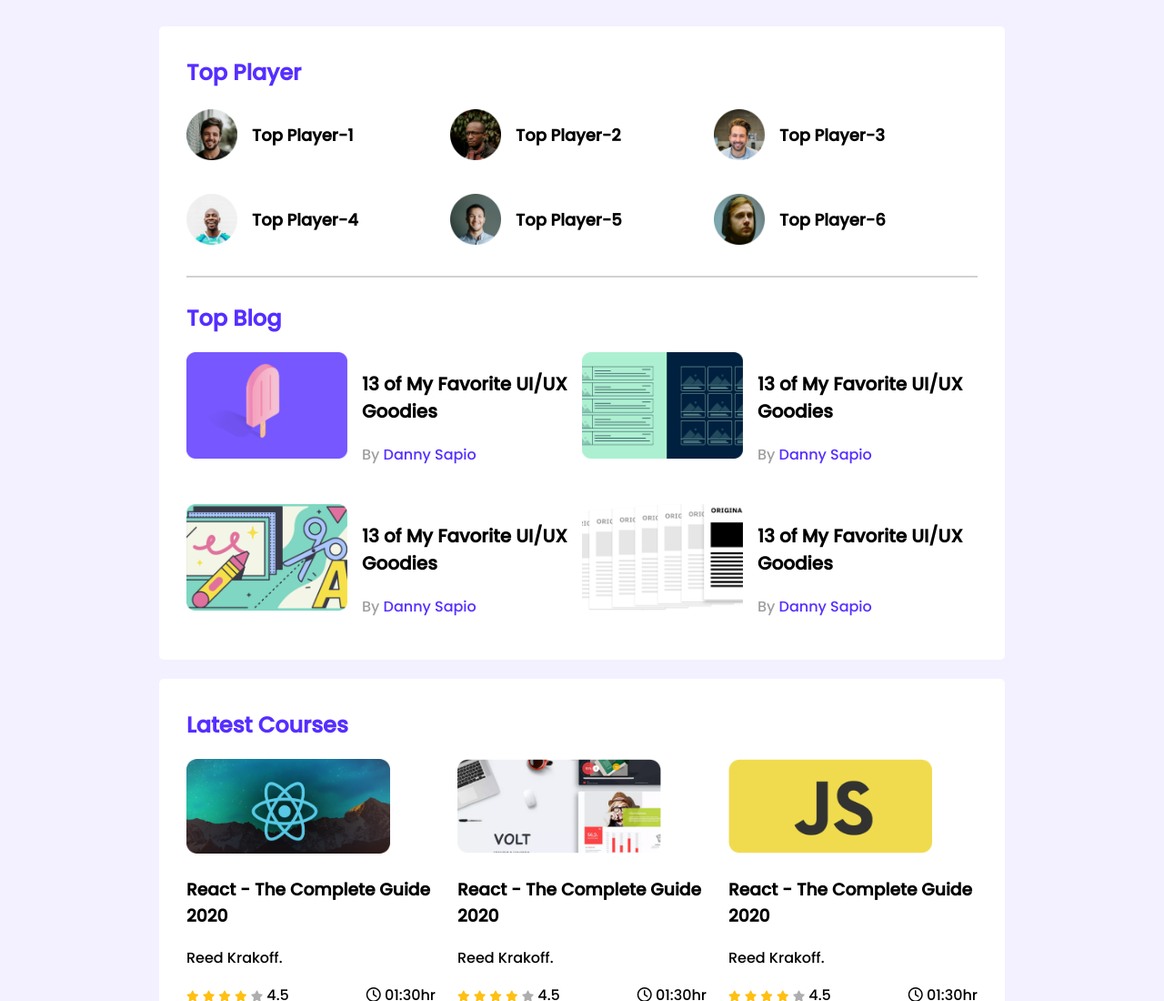
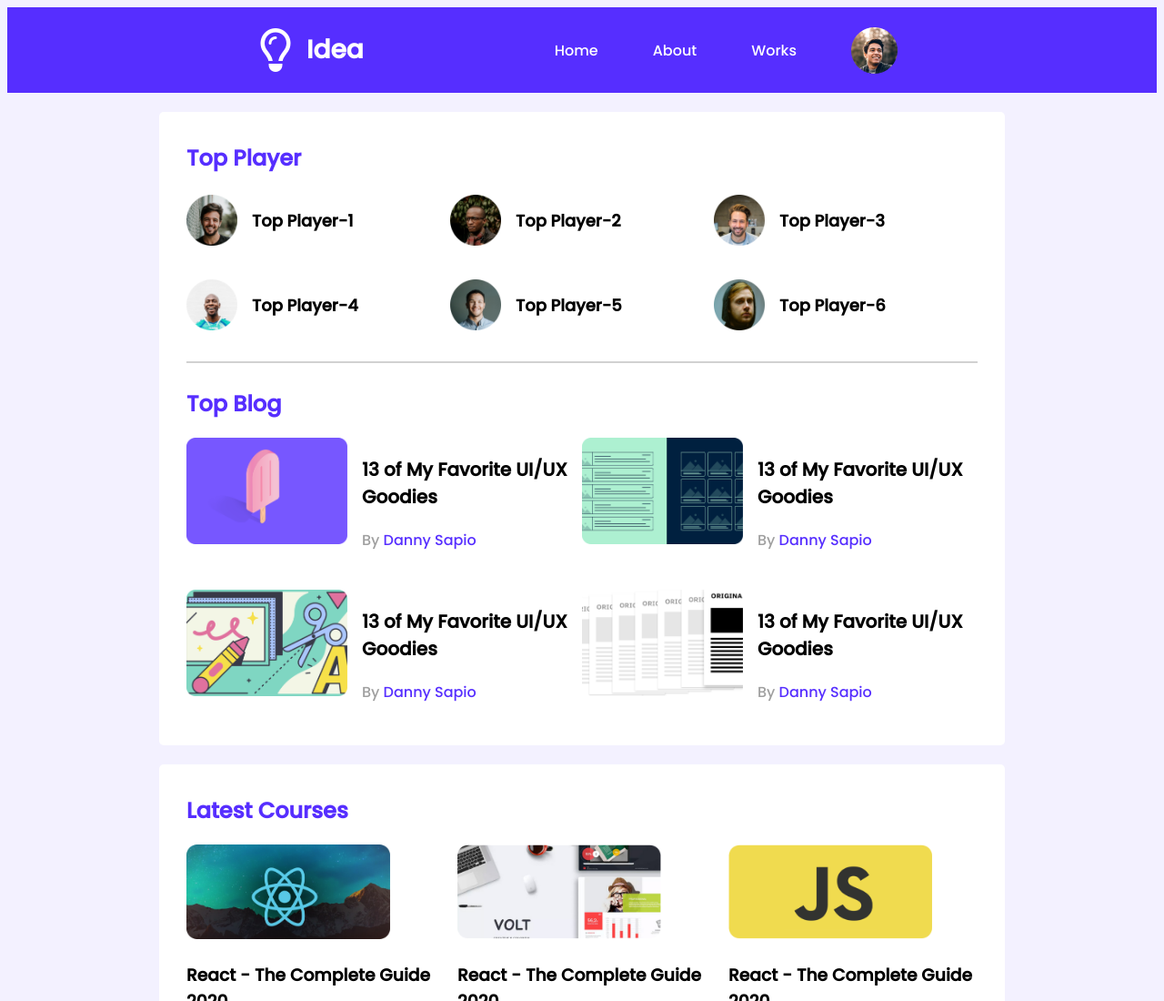
Before and after one commit to rahman-anika/leader-board-css3, a plain HTML site: page index.html in a window 1280 px wide. Shown: the top 1100 px of the page at 91% size. Drawn offline with Linux system fonts and the light colour scheme.

Commit message:
nav added

```diff
--- a/index.html
+++ b/index.html
@@ -15,7 +15,36 @@
 <body>
     <!-- header start -->
     <header>
+        <nav>
+            <!-- <div class="first-part">
+                <i class="far fa-lightbulb"></i>
+                <span> Idea</span>
+            </div>
 
+            <div class="last-part">
+                <div class="nav-items">
+
+                    <span class="options">Home</span>
+                    <span class="options">About</span>
+                    <span class="options">Works</span>
+
+                    <img src="images/icons/profile.png" alt="">
+                </div>
+
+            </div> -->
+
+            <div class="logo-icon">
+                <i class="far fa-lightbulb"></i>
+                <h3 class="icon-text">Idea</h3>
+            </div>
+
+            <div class="menu-icon">
+                <a href="">Home</a>
+                <a href="">About</a>
+                <a href="">Works</a>
+                <img src="images/icons/profile.png" alt="">
+            </div>
+        </nav>
     </header>
     <!-- header end -->
     <main>
--- a/styles/style.css
+++ b/styles/style.css
@@ -9,6 +9,91 @@ body
     font-family: 'Poppins', sans-serif;
     background-color: #f3f1ff;
 }
+
+nav
+{
+    width: 100%;
+    height: 94px;
+    background-color: #562EFF;
+    display:flex;
+    justify-content: space-around;
+}
+
+.logo-icon
+{
+    display: flex;
+    align-items: center;
+
+}
+
+.fa-lightbulb
+{
+    font-size: 48px;
+    color:white;
+    margin-left: 172px;
+}
+
+.icon-text
+{
+    color:white;
+    font-size: 28px;
+    padding-left: 16px;
+}
+
+.menu-icon
+{
+    display: flex;
+    align-items: center;
+}
+
+.menu-icon a
+{
+    text-decoration: none;
+    padding-right: 60px;
+    color:white;
+}
+
+.menu-icon img
+{
+    margin-right: 180px;
+}
+/* .nav-items
+{
+    display:inline;
+}
+
+.first-part
+{
+    color:white;
+    font-size:24px;
+    padding-top: 33px;
+    margin-left: 122px;
+
+}
+
+
+.last-part
+{
+    color:white;
+    font-size:16px;
+    justify-content: center;
+
+
+}
+
+.options
+{
+    padding-right: 66px;
+    margin-bottom: 40px;
+    justify-content: center;
+}
+
+nav img
+{
+    margin-top: 10px;
+    margin-right: 120px;
+    justify-content: center;
+} */
 
 main
 {
```
